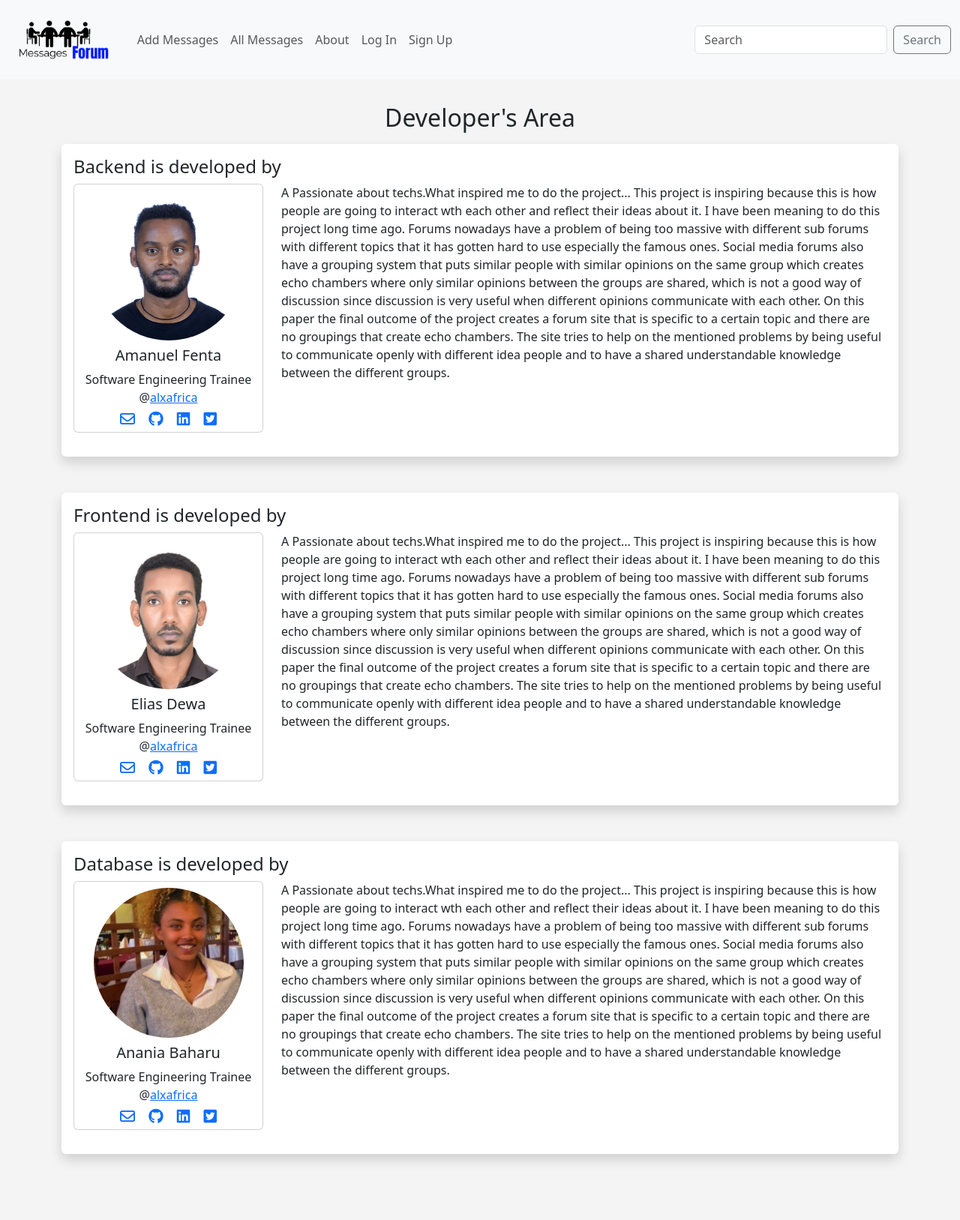
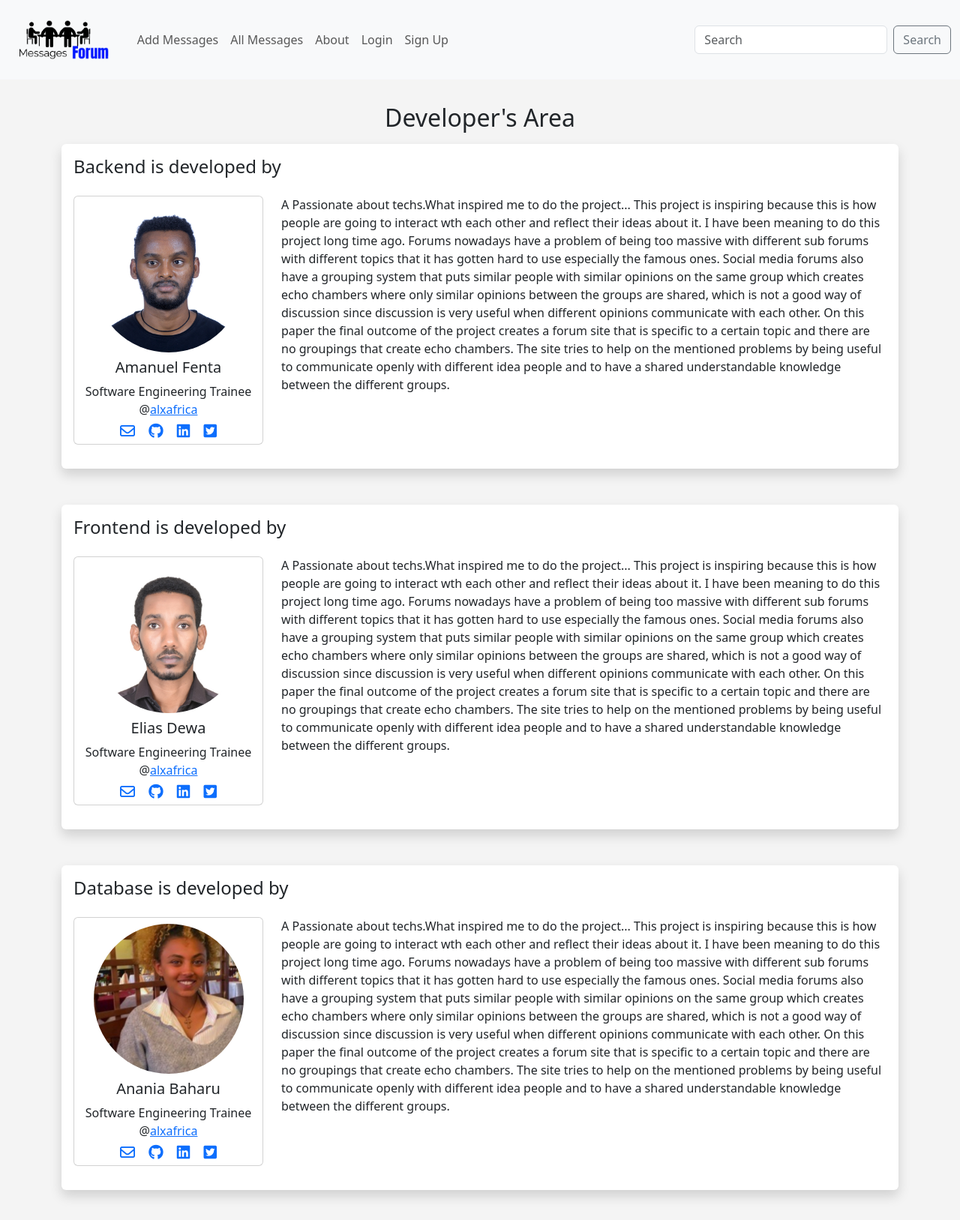
Before and after one commit to Amanuel2000/Message-Forum-Site, a Flask app: page /about in a window 1280 px wide. Shown: the top 1627 px of the page at 75% size. Before the commit the page ends 1554 px from the top, so only its background shows below. Run offline with Flask 3, Linux system fonts and the light colour scheme; some libraries are stand-ins or nearby versions.

Commit message:
some modification on home page

```diff
--- a/templates/about.html
+++ b/templates/about.html
@@ -2,7 +2,7 @@
 <h2 class="text-center mt-2 pb-2">Developer's Area</h2>
 <!-- backend -->
 <div class="shadow p-3 mb-5 bg-body rounded">
-  <h4>Backend is developed by</h4>
+  <h4 class="mb-4">Backend is developed by</h4>
   <div class="row">
     <div class="col-3">
       <div class="card mb-3">
@@ -56,7 +56,7 @@
 
 <!-- Frontend -->
 <div class="shadow p-3 mb-5 bg-body rounded">
-  <h4>Frontend is developed by</h4>
+  <h4 class="mb-4">Frontend is developed by</h4>
   <div class="row">
     <div class="col-3">
       <div class="card mb-3">
@@ -110,7 +110,7 @@
 
 <!-- Database -->
 <div class="shadow p-3 mb-5 bg-body rounded">
-  <h4>Database is developed by</h4>
+  <h4 class="mb-4">Database is developed by</h4>
   <div class="row">
     <div class="col-3">
       <div class="card mb-3">
--- a/templates/add_post.html
+++ b/templates/add_post.html
@@ -34,7 +34,7 @@ get_flashed_messages() %}
     <h2>Must be Logged In...</h2>
     <p>Sorry, You must be logged in to access this page!</p>
 
-    <a href="{{url_for('login')}}"> Login Here </a>
+    <a href="{{url_for('login')}}">Login Here</a>
   </div>
 </div>
 
--- a/templates/index.html
+++ b/templates/index.html
@@ -40,7 +40,7 @@
       </p>
     </div>
     <img class="img-fluid .img-thumbnail col-5"
-      src="{{ url_for('static', filename='images/public_discussion.png') }}"
+      src="{{ url_for('static', filename='images/forum_discussion.png') }}"
     />
   </div>
 </div>
--- a/templates/login.html
+++ b/templates/login.html
@@ -15,7 +15,7 @@ get_flashed_messages() %}
 <div class="vh-100 d-flex justify-content-center align-items-center">
   <div class="col-md-6 p-5 shadow-sm border rounded-3 align-items-center">
     <div class="shadow p-3 mb-5 bg-body-tertiary rounded">
-      <h2 class="text-center mb-4 text-primary">Log In</h2>
+      <h2 class="text-center mb-4 text-primary">Login</h2>
 
       <form method="POST">
         {{ form.hidden_tag() }} {{ form.username.label(class="form-label") }} {{
--- a/templates/navbar.html
+++ b/templates/navbar.html
@@ -43,7 +43,7 @@
         </li>
         {% else%}
         <li class="nav-item">
-          <a class="nav-link" href="{{ url_for('login')}}">Log In </a>
+          <a class="nav-link" href="{{ url_for('login')}}">Login </a>
         </li>
 
         <li class="nav-item">
```
Also changed, not shown: static/images/forum_discussion.png (added), static/images/public_discussion.png (deleted).
